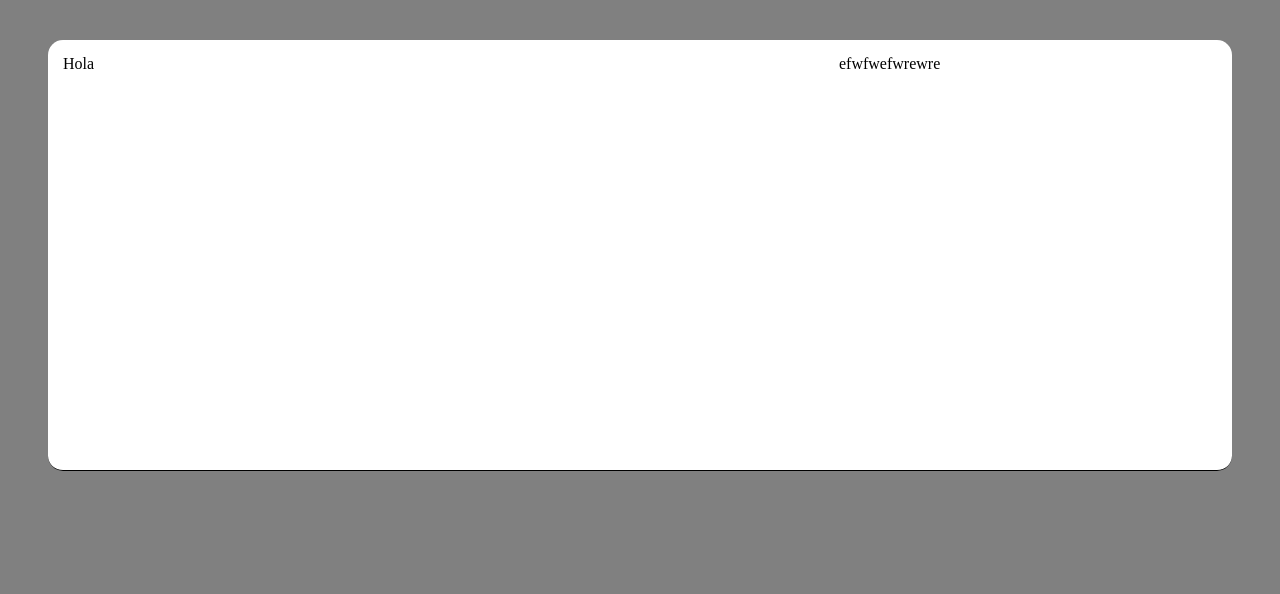
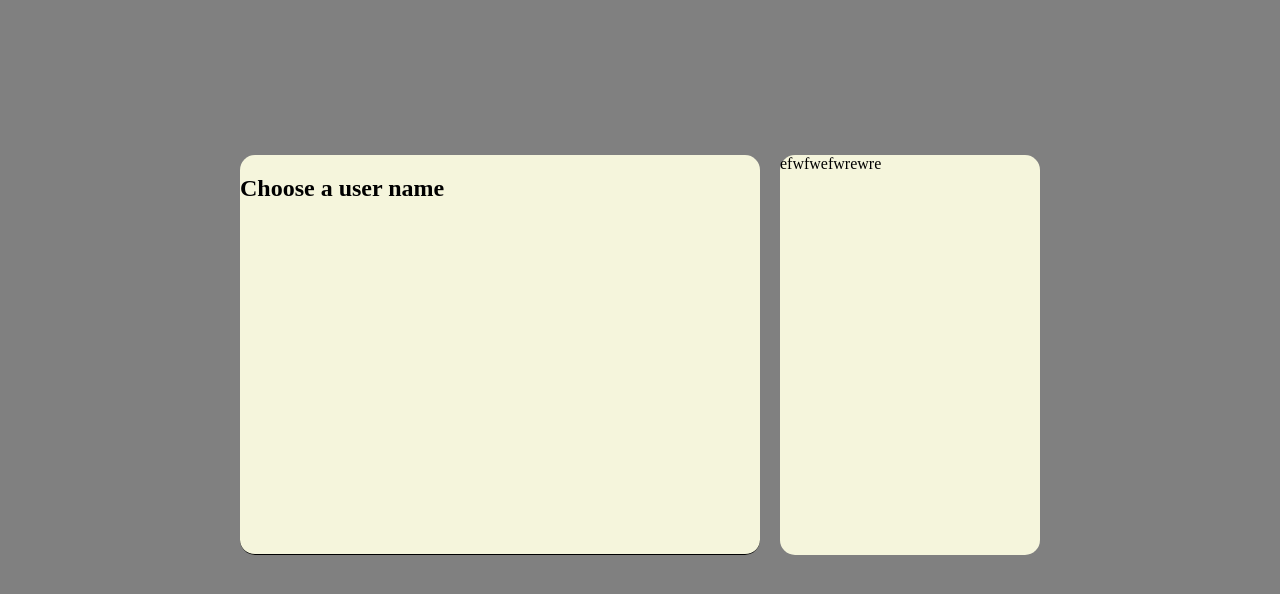
Before and after one commit to jcmginer/Play-With-Assembler-10-seconds, a plain HTML site: page index.html in a window 1280 px wide. Drawn offline with Linux system fonts and the light colour scheme.

Commit message:
Primera estructura 12:31 pm

```diff
--- a/index.html
+++ b/index.html
@@ -9,9 +9,11 @@
     <link rel="stylesheet" href="style.css">
   </head>
   <body>
-    <div class="background">
+    <div class="container">
       <div class="grid-main">
-        <div class="main-box">Hola</div>
+        <div class="main-box">
+          <h2>Choose a user name</h2>
+        </div>
         <div class="scores-box">efwfwefwrewre</div>
       </div>
     </div>
--- a/style.css
+++ b/style.css
@@ -1,20 +1,38 @@
+.container {
+    display: flex;
+    justify-content: center;
+    align-items: center;
+    margin-top: 100px;
+}
+
+
 .grid-main {
     display: grid;
     grid-template-columns: 2fr 1fr;
     grid-template-rows: 400px;
     gap: 20px;
-    background-color: rgb(255, 255, 255);
+    background-color: gray;
     margin: 40px;
-    border-radius: 15px;
     padding: 15px;
-    border-bottom: 1px solid black;
-    border-right: ;
+    height: 100vh;
+    width: 100vh;
+    min-height:600px;
 }
 
 .main-box {
     grid-column: 1 / 2;
     grid-row: 1 / 2;
+    background-color: beige;
+    border-bottom: 1px solid black;
+    border-radius: 15px;
+
 }
+
+.scores-box {
+    background-color: beige;
+    border-radius: 15px;
+}
+
 
 body {
     background-color: grey;
```
